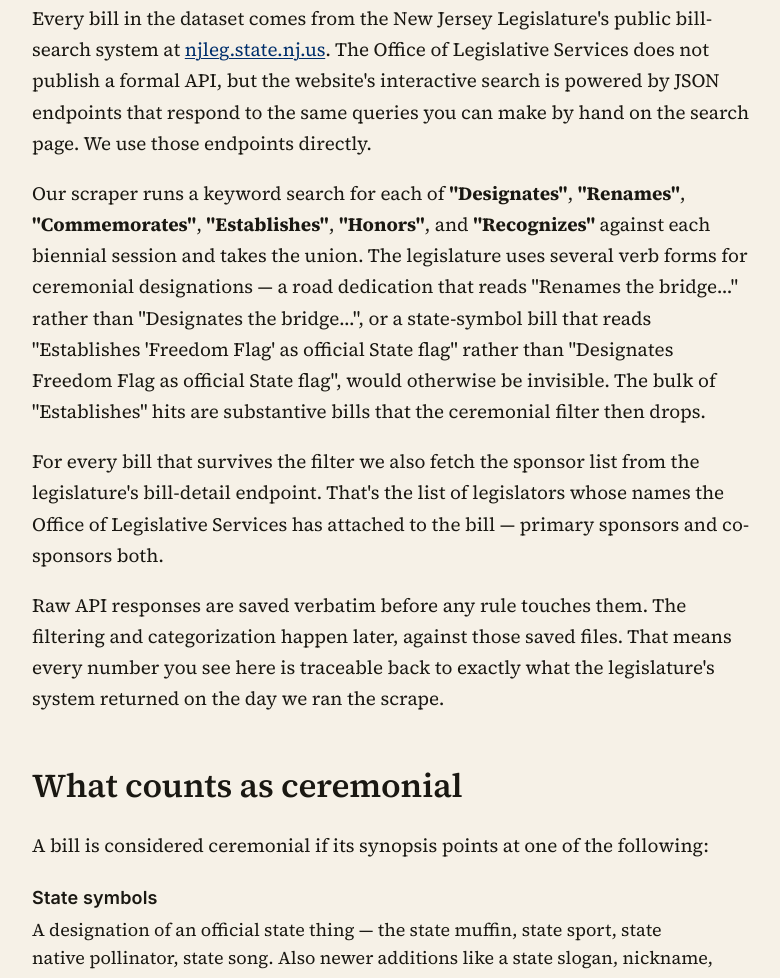
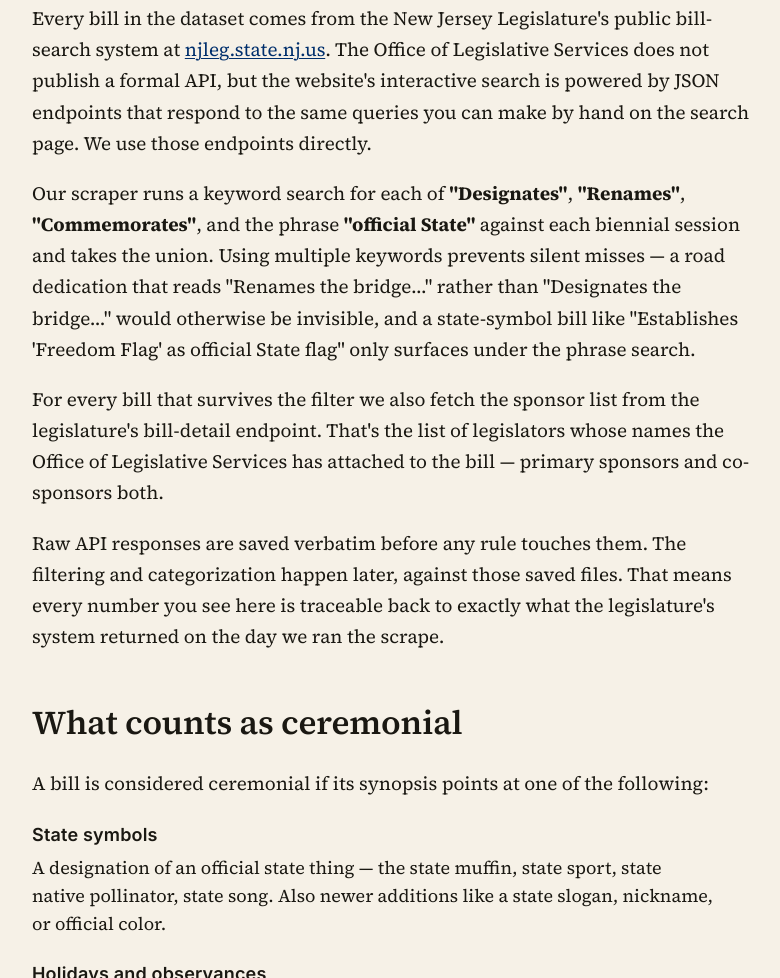
Before and after one commit to sstirling/nj-designates, a plain HTML site: page methodology.html in a window 1280 px wide. Shown: the part 1146-2124 px from the top of the page, without its empty margins (230-1010 px from the left). Drawn offline with Linux system fonts and the light colour scheme.

Commit message:
Refine 'establishes' filter

```diff
--- a/methodology.html
+++ b/methodology.html
@@ -95,16 +95,13 @@
       </p>
       <p>
         Our scraper runs a keyword search for each of <strong>"Designates"</strong>,
-        <strong>"Renames"</strong>, <strong>"Commemorates"</strong>,
-        <strong>"Establishes"</strong>, <strong>"Honors"</strong>, and
-        <strong>"Recognizes"</strong> against each biennial session and takes
-        the union. The legislature uses several verb forms for ceremonial
-        designations — a road dedication that reads "Renames the bridge…" rather
-        than "Designates the bridge…", or a state-symbol bill that reads
-        "Establishes 'Freedom Flag' as official State flag" rather than
-        "Designates Freedom Flag as official State flag", would otherwise be
-        invisible. The bulk of "Establishes" hits are substantive bills that the
-        ceremonial filter then drops.
+        <strong>"Renames"</strong>, <strong>"Commemorates"</strong>, and the
+        phrase <strong>"official State"</strong> against each biennial session
+        and takes the union. Using multiple keywords prevents silent misses — a
+        road dedication that reads "Renames the bridge…" rather than "Designates
+        the bridge…" would otherwise be invisible, and a state-symbol bill like
+        "Establishes 'Freedom Flag' as official State flag" only surfaces under
+        the phrase search.
       </p>
       <p>
         For every bill that survives the filter we also fetch the sponsor list from
```
Also changed, not shown: 3 other files.
